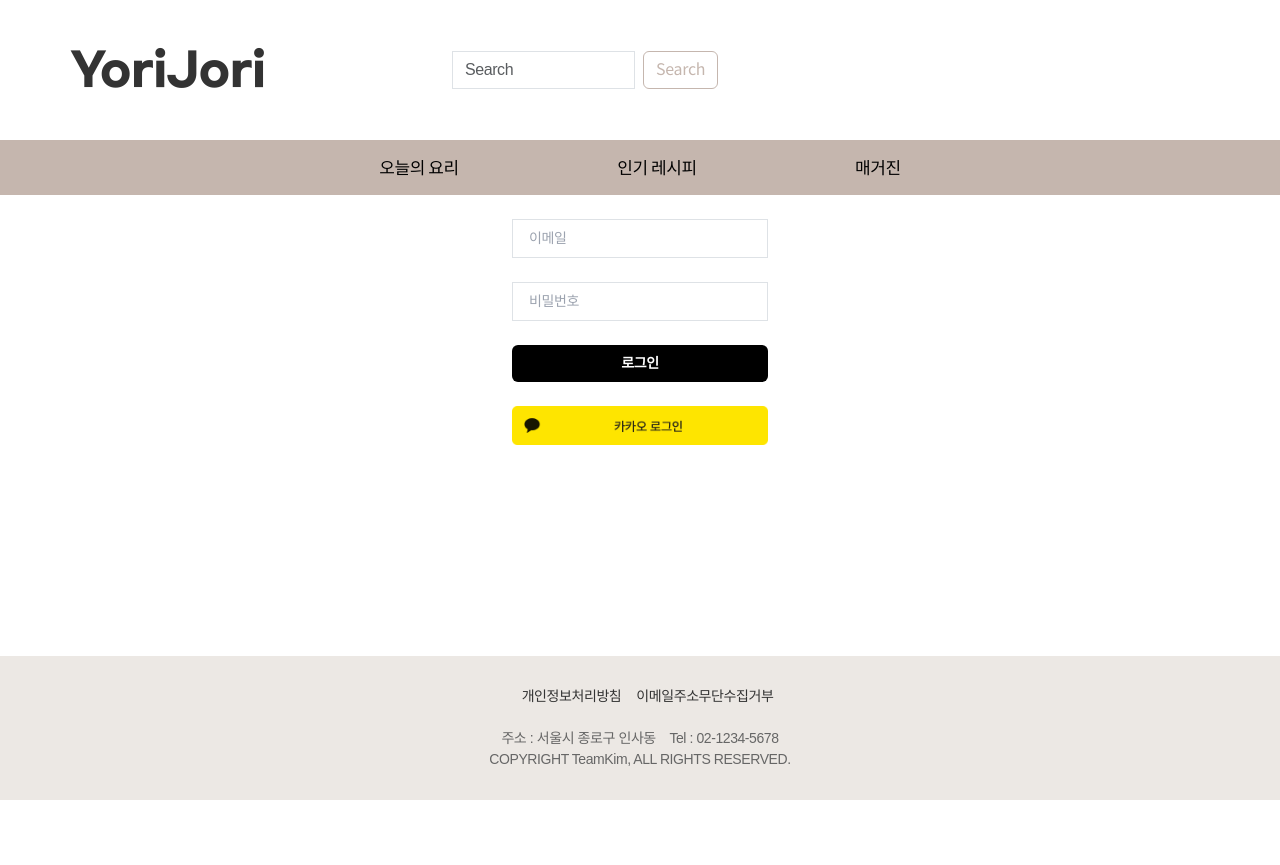
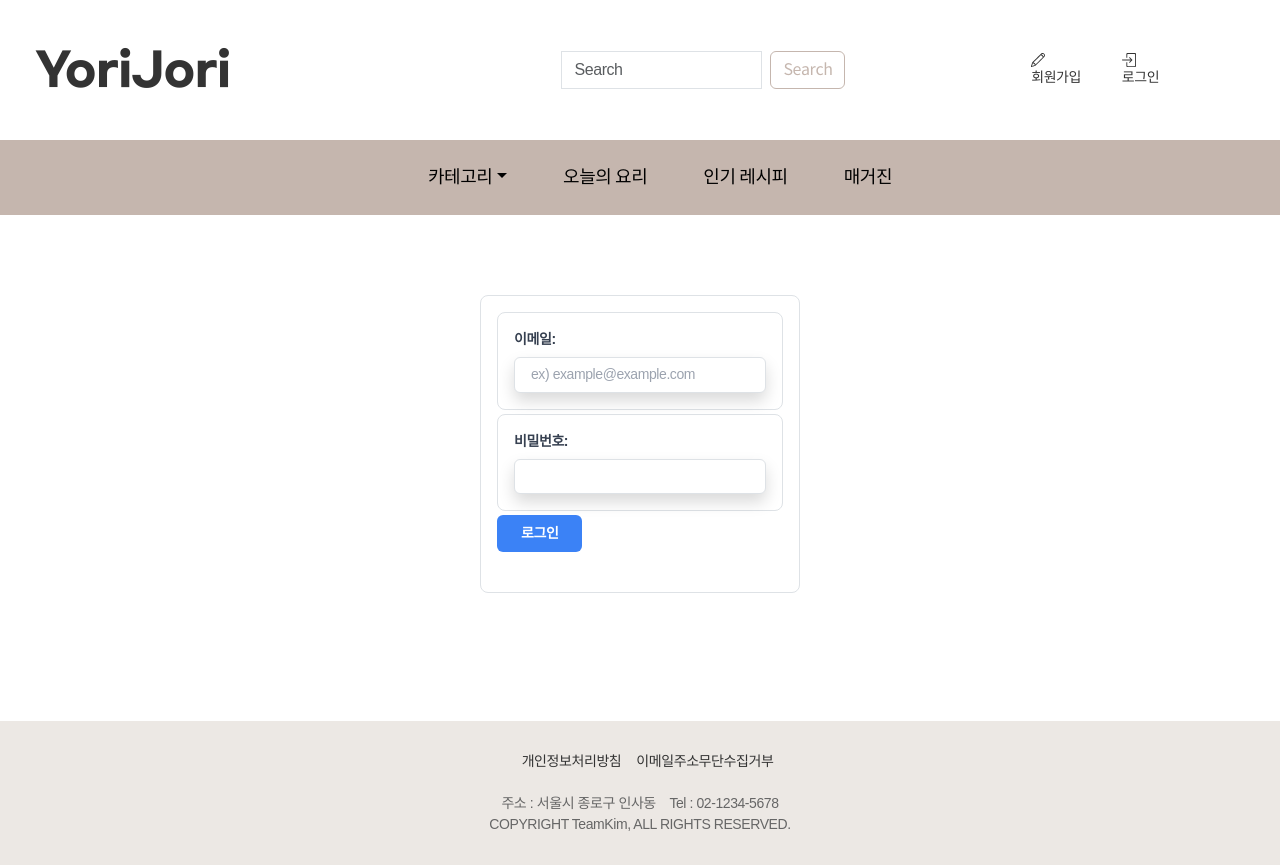
Before and after one commit to tae9e/TeamKimFood, a React (Create React App) app in the folder src/main/frontend/: page /login in a window 1280 px wide. Before the commit the page ends 800 px from the top, so only its background shows below. Built offline with nearby package versions, Linux system fonts and the light colour scheme; a web font is replaced by a local one.

Commit message:
302응답 코드

```diff
--- a/src/main/frontend/src/component/Css/Common.css
+++ b/src/main/frontend/src/component/Css/Common.css
@@ -9,36 +9,34 @@ header {
     justify-content: space-between;
     align-items: center;
     width: 100%;
-    min-width: 500px;
     font-family: 'SpoqaHanSansNeo-R', sans-serif;
 }
 
-.hd-top {
+.hd_top {
     display: flex;
     flex-wrap: nowrap;
     align-items: center;
     justify-content: space-between;
-    width: 100vw;
-    height: 80px;
-    margin: 30px;
+    width: 100%;
+    height: 100px;
+    margin-top: 20px;
+    margin-bottom: 20px;
 }
 
-.logo, .d-flex, .signInUp {
-    flex: 1;
-}
-
-.hd-top .logo {
-    text-align: left;
+.hd_top .logo {
+    display: flex;
     flex-wrap: nowrap;
     min-width: 20%;
     font-family: 'GmarketSans-B', sans-serif;
     color: var(--beige);
     font-size: 45px;
-    padding-left: 40px;
+    margin: 10px;
+    padding-left: 25px;
+    padding-right: 150px;
 }
 
-.d-flex {
-    text-align: center;
+.hd_top .d-flex {
+    display: flex;
     flex-wrap: nowrap;
     min-width: 30%;
     max-width: 300px;
@@ -48,18 +46,12 @@ header {
 
 .signInUp {
     display: flex;
-    align-items: center; /* Center items vertically */
-    text-align: center;
-    margin-left: 150px;
+    flex-wrap: nowrap;
     min-width: 10%;
-    list-style: none;
-}
-
-.signInUp a {
-    display: flex;
-    align-items: center; /* Center items vertically */
-    text-decoration: none; /* Remove underline from links */
-    margin-left: 50px;
+    flex-direction: row;
+    justify-content: space-between;
+    margin: 0 auto;
+    margin-left: 15px;
 }
 
 .navbar {
@@ -78,9 +70,6 @@ header {
     align-items: center;
     justify-content: space-between;
     background-color: var(--beige);
-    padding-left: 300px;
-    padding-right: 300px;
-    max-height: 54.5px;
 }
 
 .navbar-nav {
@@ -98,8 +87,10 @@ header {
 }
 .navbar-nav .nav-link.active, .navbar-nav .nav-link.show {
     color: var(--bs-navbar-active-color);
-    -webkit-transition: all .3s;
-    transition: all .3s;
+}
+.navbar-nav .dropdown-menu {
+    position: static;
+    width: 100%;
 }
 
 .menulist {
@@ -111,7 +102,6 @@ header {
     display: flex;
     flex-direction: row;
     flex-wrap: wrap;
-    font-size: 17px;
     margin: auto;
     padding-top: 0.5rem;
     padding-bottom: 0.5rem;
--- a/src/main/frontend/src/component/Header/Header.js
+++ b/src/main/frontend/src/component/Header/Header.js
@@ -1,60 +1,107 @@
-
-import Container from 'react-bootstrap/Container';import 'bootstrap/dist/css/bootstrap.min.css';
+import 'bootstrap/dist/css/bootstrap.min.css';
+import Button from 'react-bootstrap/Button';
+import Container from 'react-bootstrap/Container';
+import Form from 'react-bootstrap/Form';
+import Nav from 'react-bootstrap/Nav';
+import Navbar from 'react-bootstrap/Navbar';
+import NavDropdown from 'react-bootstrap/NavDropdown';
+import { SlLogin, SlPencil } from "react-icons/sl";
 import '../Css/Common.css';
-import Button from 'react-bootstrap/Button';
-import Form from 'react-bootstrap/Form';
-import Navbar from 'react-bootstrap/Navbar';
-import { SlLogin, SlPencil, SlPersonCircle, SlShieldFill } from "react-icons/sl";
 import React, { useState, useEffect } from 'react';
-import { KAKAO_AUTH_URL } from '../OAuth';
 import axios from 'axios';
 import { useNavigate } from 'react-router-dom';
 
-function Header() {
+//JWT 디코딩
+function TopNav() {
     const [isLoggedIn, setIsLoggedIn] = useState(false);
-    const [userRole, setUserRole] = useState(null);
+    const [isAdmin, setIsAdmin] = useState(false);
     const navigate = useNavigate();
+
+    const decodeToken = (token) => {
+        try {
+            const base64Url = token.split('.')[1];
+            const base64 = base64Url.replace(/-/g, '+').replace(/_/g, '/');
+            const jsonPayload = decodeURIComponent(
+                atob(base64)
+                    .split('')
+                    .map((c) => '%' + ('00' + c.charCodeAt(0).toString(16)).slice(-2))
+                    .join('')
+            );
+
+            return JSON.parse(jsonPayload);
+
+        } catch (error) {
+            console.error('Error decoding token:', error);
+            return null;
+        }
+    };
 
     useEffect(() => {
         const token = localStorage.getItem('token');
         if (token) {
+            const decodedToken = decodeToken(token);
+            if (decodedToken) {
+                const isAdmin = decodedToken.role === 'ADMIN';
                 setIsLoggedIn(true);
+                setIsAdmin(isAdmin);
+            } else {
+                // 토큰 디코딩에 실패한 경우 처리
+                console.error('Token decoding failed.');
+            }
         }
     }, []);
 
+    //로그인
     const handleLogin = (loginCredentials) => {
+        console.log('ok');
         axios.post('/login', loginCredentials)
             .then(response => {
                 localStorage.setItem('token', response.data.token);
                 setIsLoggedIn(true);
-          setIsAdmin(response.data.isAdmin === 'true'); // 여기서 관리자 여부 설정
+                setIsAdmin(response.data.isAdmin === 'true');
+                console.log('응답 확인', response.data);
+                // 로그인 후 처리
+                handleAdminOrMyPageClick();
             })
             .catch(error => {
                 console.log('에러 발생');
             });
     };
-0
+
+    //로그아웃
     const handleLogout = () => {
         localStorage.removeItem('token');
         setIsLoggedIn(false);
         setIsAdmin(false);
+        //로그아웃 후 홈페이지로 이동
+        navigate('/');
     };
 
+    //로그인 후 처리
     const handleAdminOrMyPageClick = () => {
+        console.log('로그인 user', isAdmin)
         if (isAdmin) {
+            console.log('관리자 페이지 이동 완료')
             navigate('/admin');
         } else {
-           navigate('/mypage');
+            console.log('마이 페이지로 이동 완료')
+            navigate('/main');
         }
     };
 
-
-
+    //로그인 버튼 클릭 시 호출될 함수
+    const handleLoginClick = () => {
+        const loginCredentials = {
+            username: 'username',
+            password: 'password',
+        };
+        handleLogin(loginCredentials);
+    };
 
     return (
         <header>
-            <div className="hd-top">
-                <span className="logo"><a href="/main">YoriJori</a></span>
+            <div className="hd_top">
+                <span className="logo"><a href="/">YoriJori</a></span>
                 <Form className="d-flex">
                     <Form.Control
                         type="search"
@@ -65,38 +112,50 @@ function Header() {
                     <Button className="btn_regular" variant="outline-success">Search</Button>
                 </Form>
                 <ul className="signInUp">
-                        {isLoggedIn && (
+                    {!isLoggedIn ? (
                         <>
-                                                {userRole === 'user' && (
-                                                    <li><a href="/member-info">
-                                                        {/*<SlPersonCircle /> */}
-                                                        회원정보</a></li>
+                            <li><a href="/signin"><SlPencil /> 회원가입</a></li>
+                            <li><a href="/login" onClick={handleLoginClick}><SlLogin /> 로그인</a></li>
+                        </>
+                    ) : (
+                        <>
+                            {isAdmin ? (
+                                <li><a onClick={handleAdminOrMyPageClick}>관리자 페이지</a></li>
+                            ) : (
+                                <li><a onClick={handleAdminOrMyPageClick}>마이 페이지</a></li>
                             )}
-                                                {userRole === 'admin' && (
-                                                    <li><a href="/admin">
-                                                        {/*<SlShieldFill />*/}
-                                                        관리자 페이지</a></li>
-                                                )}
-                                                <li><a href="/main" onClick={handleLogout}><SlLogin /> 로그아웃</a></li>
+                            <li><a href="/" onClick={handleLogout}><SlLogin /> 로그아웃</a></li>
                         </>
                     )}
                 </ul>
             </div>
 
-           <Navbar expand="lg" className="navbar">
+            <Navbar expand="lg" className="bg-body-navbar">
                 <Container fluid="true" id="contNav">
 
-                              <ul className="navbar-nav" >
-                                  <li className="depth-1 navbar-text"><a href="#">오늘의 요리</a></li>
-                                  <li className="depth-1 navbar-text"><a href="#">인기 레시피</a></li>
-                                  <li className="depth-1 navbar-text"><a href="#">매거진</a></li>
-                              </ul>
+                    <Navbar.Toggle aria-controls="navbarScroll" />
+                    <Navbar.Collapse id="navbarScroll">
+                        <Nav
+                            className="navbar-text"
+                            style={{ maxHeight: '100px' }}
+                            navbarScroll>
 
+                            <NavDropdown title="카테고리" id="navbarScrollingDropdown" className="menulist">
+                                <NavDropdown.Item href="#action1">종류별
+                                    밑반찬 | 메인반찬 | 국/탕/찌개 | 디저트 | 면상황별/만두 | 밥/죽/떡 | 퓨전 | 김치/젓갈 | 장류/양념/소스/잼 | 양식 | 샐러드 | 스프 | 빵/과자 | 차/음료/술 | 기타</NavDropdown.Item>
+                                <NavDropdown.Item href="#action2">상황별</NavDropdown.Item>
+                                <NavDropdown.Item href="#action3">재료별</NavDropdown.Item>
+                            </NavDropdown>
+                            <Nav.Link href="#action4" className="menulist">오늘의 요리</Nav.Link>
+                            <Nav.Link href="#action5" className="menulist">인기 레시피</Nav.Link>
+                            <Nav.Link href="#action6" className="menulist">매거진</Nav.Link>
+
+                        </Nav>
+                    </Navbar.Collapse>
                 </Container>
             </Navbar>
-
         </header>
     );
 }
 
-          export default Header;
+export default TopNav;
--- a/src/main/frontend/src/component/LoginForm.js
+++ b/src/main/frontend/src/component/LoginForm.js
@@ -1,80 +1,68 @@
 import React, { useState } from 'react';
+import axios from 'axios';
 import { useNavigate } from 'react-router-dom';
-import { KAKAO_AUTH_URL } from './OAuth';
 
-function LoginForm() {
-    const [email, setEmail] = useState('');
-    const [password, setPassword] = useState('');
-    const [errorMessage, setErrorMessage] = useState('');
+const LoginForm = () => {
+    const [loginData, setLoginData] = useState({
+        username: '',
+        password: '',
+    });
+    const [errors, setErrors] = useState({}); // 유효성 검사 오류를 저장할 상태
     const navigate = useNavigate();
 
-    const submitClick = async (e) => {
+    const handleChange = (e) => {
+        setLoginData({ ...loginData, [e.target.name]: e.target.value });
+        setErrors({ ...errors, [e.target.name]: '' });
+    };
+
+    const handleSubmit = async (e) => {
         e.preventDefault();
-        const loginData = { username: email, password: password };
 
         try {
-            const response = await fetch('http://localhost:8080/public/login', {
-                method: 'POST',
-                headers: {
-                    'Content-Type': 'application/json',
-                },
-                body: JSON.stringify(loginData),
-            });
-
-            if(response.ok) {
-                const data = await response.json();
-                localStorage.setItem('token', data.token);
-                navigate('/boardlist');
-            } else {
-                setErrorMessage('로그인 실패. 이메일 또는 비밀번호를 확인해주세요.');
+            const response = await axios.post('/public/login', loginData);
+            localStorage.setItem('token', response.data.token);
+            alert('방문해주셔서 감사합니다.'); // 로그인 성공 메시지
+            navigate('/'); // 성공적으로 로그인되면 홈페이지로 이동
+        } catch (error) {
+            if (error.response && error.response.data) {
+                // 서버로부터 받은 오류 메시지를 상태에 저장
+                setErrors(error.response.data);
             }
-        } catch(error) {
-            console.error('로그인 요청 중 오류 발생: ', error);
-            setErrorMessage('로그인 중 문제가 발생했습니다. 나중에 다시 시도해주세요.');
         }
     };
 
     return (
-            <section className="main">
-                <div className="m_login signin">
-                    <div className="log_box flex flex-col items-center">
-                        <div className="mb-4 mt-4">
+        <div className={'flex justify-center items-center my-20'}>
+            <form onSubmit={handleSubmit} className={'w-full max-w-xs border p-3 rounded-lg'}>
+                <div className={'mb-1 border p-3 rounded-lg'}>
+                    <label className={'block text-gray-700 text-sm font-bold mb-2'}>이메일:</label>
                     <input
-                                type="text"
-                                placeholder="이메일"
-                                value={email}
-                                onChange={(e) => setEmail(e.target.value)}
-                                className="w-64 py-2 px-3 rounded-md border" />
+                        type="email"
+                        name="username"
+                        value={loginData.username}
+                        onChange={handleChange}
+                        required
+                        placeholder={'ex) example@example.com'}
+                        className={'shadow appearance-none border ${errors.email ? \'border-red-500\' : \'\'} rounded w-full py-2 px-3 text-gray-700 leading-tight focus:outline-none focus:shadow-outline'}
+                    />
+                    {errors.email && <p style={{ color: 'red' }}>{errors.email}</p>}
                 </div>
-                        <div className="mb-4">
-                            <input
-                                type="password"
-                                placeholder="비밀번호"
-                                value={password}
-                                onChange={(e) => setPassword(e.target.value)}
-                                className="w-64 py-2 px-3 rounded-md border" />
+                <div className={' mb-1 border p-3 rounded-lg'}>
+                    <label className={'block text-gray-700 text-sm font-bold mb-2'}>비밀번호:</label>
+                    <input type="password" name="password" value={loginData.password} onChange={handleChange} required
+                           className={'shadow appearance-none border ${errors.password ? \'border-red-500\' : \'\'} rounded w-full py-2 px-3 text-gray-700 leading-tight focus:outline-none focus:shadow-outline'}
+                    />
+                    {errors.password && <p style={{ color: 'red' }}>{errors.password}</p>}
                 </div>
-                        <div className="mb-4">
-                            <button
-                                onClick={submitClick}
-                                className="w-64 bg-black hover:bg-blue-700 text-white font-bold py-2 px-4 rounded cursor-pointer">
-                                로그인
-                            </button>
+                <div className={'mb-4'}>
+                    <button type="submit"
+                            className={"bg-blue-500 hover:bg-blue-700 text-white font-bold py-2 px-4 rounded focus:outline-none focus:shadow-outline"}
+                    >로그인</button>
                 </div>
-                        {errorMessage && (
-                            <div className="text-red-500">
-                                {errorMessage}
+
+            </form>
         </div>
-                        )}
-                        <div className="mt-0.1">
-                            <a href={KAKAO_AUTH_URL} className="kakaobtn w-64 h-10 rounded-lg flex items-center justify-center text-lg">
-                                <img src={`${process.env.PUBLIC_URL}/kakao_login.png`} alt="카카오 로그인" />
-                            </a>
-                        </div>
-                    </div>
-                </div>
-            </section>
     );
-    }
+};
 
 export default LoginForm;
--- a/src/main/frontend/src/component/member/MemberRegistrationForm.js
+++ b/src/main/frontend/src/component/member/MemberRegistrationForm.js
@@ -1,97 +1,109 @@
-import React, { useState } from 'react';
+import React from 'react';
 import axios from 'axios';
 import { useNavigate } from 'react-router-dom';
+import { useForm } from 'react-hook-form';
 
 const MemberRegistrationForm = () => {
-    const [memberData, setMemberData] = useState({
-        name: '',
-        password: '',
-        email: '',
-        nickname: '',
-        phoneNumber: ''
-    });
-    const [errors, setErrors] = useState({}); // 유효성 검사 오류를 저장할 상태
+  const { register, handleSubmit, formState: { errors } } = useForm();
   const navigate = useNavigate();
-    const handleServerError = (error) => {
-        if (error.response && error.response.data) {
-            // 오류 메시지가 객체 형태라고 가정
-            const errors = error.response.data;
-            setErrors(errors);
-        }
-    };
-    const handleChange = (e) => {
-        setMemberData({ ...memberData, [e.target.name]: e.target.value });
-        // 오류 상태 업데이트 (해당 필드의 오류 제거)
-        setErrors({ ...errors, [e.target.name]: '' });
-    };
 
-    const handleSubmit = async (e) => {
-        e.preventDefault();
-
+  const onSubmit = async (data) => {
     try {
-            const response = await axios.post('/login/member', memberData);
+      const response = await axios.post('/login/member', data);
       alert(response.data); // 회원가입 성공 메시지
-            navigate('/login'); // 로그인 페이지로 이동
+      navigate('/login');
     } catch (error) {
       if (error.response && error.response.data) {
-                // 서버로부터 받은 오류 메시지를 상태에 저장
-                // setErrors(error.response.data);
-                handleServerError(error);
+        // 서버로부터 받은 오류 메시지를 상태에 저장 (필요한 경우)
+        // setErrors(error.response.data);  // 이 부분은 react-hook-form에서 자동으로 처리해 줍니다.
       }
     }
   };
 
   return (
     <div className={'flex justify-center items-center my-20 '}>
-        <form onSubmit={handleSubmit} className={'w-full max-w-xs border p-3 rounded-lg'}>
+      <form onSubmit={handleSubmit(onSubmit)} className={'w-full max-w-xs border p-3 rounded-lg'}>
         <div className={'mb-1 border p-3 rounded-lg'}>
           <label className={'block text-gray-700 text-sm font-bold mb-2'}>이름:</label>
           <input
             type="text"
             name="name"
-                    value={memberData.name}
-                    onChange={handleChange}
-                    required
+            {...register('name', { required: '이름을 입력해주세요.' })}
             placeholder={'ex)홍길동'}
-                    className={'shadow appearance-none border ${errors.name ? \'border-red-500\' : \'\'} rounded w-full py-2 px-3 text-gray-700 leading-tight focus:outline-none focus:shadow-outline'}
-                    // style={{ borderColor: errors.name ? 'red' : 'initial' }}
+            className={`shadow appearance-none border ${errors.name ? 'border-red-500' : ''} rounded w-full py-2 px-3 text-gray-700 leading-tight focus:outline-none focus:shadow-outline`}
           />
-                {errors.name && <p style={{ color: 'red' }}>{errors.name}</p>}
+          {errors.name && <p style={{ color: 'red' }}>{errors.name.message}</p>}
         </div>
-            <div className={' mb-1 border p-3 rounded-lg'}>
+
+        <div className={'mb-1 border p-3 rounded-lg'}>
           <label className={'block text-gray-700 text-sm font-bold mb-2'}>비밀번호:</label>
-                <input type="password" name="password" value={memberData.password} onChange={handleChange} required placeholder={'비밀번호를 입력해주세요!'}
-                       className={'shadow appearance-none border ${errors.password ? \'border-red-500\' : \'\'} rounded w-full py-2 px-3 text-gray-700 leading-tight focus:outline-none focus:shadow-outline'}
-                       // style={{ borderColor: errors.password ? 'red' : 'initial' }}
+          <input
+            type="password"
+            name="password"
+            {...register('password', {
+              required: '비밀번호는 최소 8자리 이상이어야 합니다.',
+              minLength: {
+                value: 8,
+                message: '비밀번호는 최소 8자리 이상이어야 합니다.'
+              }
+            })}
+            placeholder={'비밀번호를 입력해주세요!'}
+            className={`shadow appearance-none border ${errors.password ? 'border-red-500' : ''} rounded w-full py-2 px-3 text-gray-700 leading-tight focus:outline-none focus:shadow-outline`}
           />
+          {errors.password && <p style={{ color: 'red' }}>{errors.password.message}</p>}
+        </div>
 
-            </div>
         <div className={'mb-1 border p-3 rounded-lg'}>
           <label className={'block text-gray-700 text-sm font-bold mb-2'}>이메일:</label>
-                <input type="email" name="email" value={memberData.email} onChange={handleChange} required
+          <input
+            type="email"
+            name="email"
+            {...register('email', {
+              required: '올바른 이메일 형식이 아닙니다.',
+              pattern: {
+                value: /^(?:\w+\.?)*\w+@(?:\w+\.)+\w+$/,
+                message: '올바른 이메일 형식이 아닙니다.'
+              }
+            })}
             placeholder={'ex) hong@yorijori.shop'}
-                       className={'shadow appearance-none border ${errors.email ? \'border-red-500\' : \'\'} rounded w-full py-2 px-3 text-gray-700 leading-tight focus:outline-none focus:shadow-outline'}
-                       // style={{ borderColor: errors.email ? 'red' : 'initial' }}
+            className={`shadow appearance-none border ${errors.email ? 'border-red-500' : ''} rounded w-full py-2 px-3 text-gray-700 leading-tight focus:outline-none focus:shadow-outline`}
           />
+          {errors.email && <p style={{ color: 'red' }}>{errors.email.message}</p>}
         </div>
+
         <div className={'mb-1 border p-3 rounded-lg'}>
           <label className={'block text-gray-700 text-sm font-bold mb-2'}>닉네임:</label>
-                <input type="text" name="nickname" value={memberData.nickname} onChange={handleChange} required
+          <input
+            type="text"
+            name="nickname"
+            {...register('nickname', { required: '닉네임을 입력해주세요.' })}
             placeholder={'별명을 만들어주세요!'}
-                       className={'shadow appearance-none border ${errors.nickname ? \'border-red-500\' : \'\'} rounded w-full py-2 px-3 text-gray-700 leading-tight focus:outline-none focus:shadow-outline'}
-                       // style={{ borderColor: errors.nickname ? 'red' : 'initial' }}
+            className={`shadow appearance-none border ${errors.nickname ? 'border-red-500' : ''} rounded w-full py-2 px-3 text-gray-700 leading-tight focus:outline-none focus:shadow-outline`}
           />
+          {errors.nickname && <p style={{ color: 'red' }}>{errors.nickname.message}</p>}
         </div>
+
         <div className={'mb-1 border p-3 rounded-lg'}>
           <label className={'block text-gray-700 text-sm font-bold mb-2'}>전화번호:</label>
-                <input type="text" name="phoneNumber" value={memberData.phoneNumber} onChange={handleChange} required
+          <input
+            type="text"
+            name="phoneNumber"
+            {...register('phoneNumber', {
+              required: '전화번호 형식은 000-0000-0000입니다.',
+              pattern: {
+                value: /^010[.-]?(\d{3}|\d{4})[-]?(\d{4})$/,
+                message: '전화번호 형식은 000-0000-0000입니다.'
+              }
+            })}
             placeholder={'010-0000-0000'}
-                       className={'shadow appearance-none border ${errors.phoneNumber ? \'border-red-500\' : \'\'} rounded w-full py-2 px-3 text-gray-700 leading-tight focus:outline-none focus:shadow-outline'}
-                       // style={{ borderColor: errors.phoneNumber ? 'red' : 'initial' }}
+            className={`shadow appearance-none border ${errors.phoneNumber ? 'border-red-500' : ''} rounded w-full py-2 px-3 text-gray-700 leading-tight focus:outline-none focus:shadow-outline`}
           />
+          {errors.phoneNumber && <p style={{ color: 'red' }}>{errors.phoneNumber.message}</p>}
         </div>
+
         <div className={'mb-4'}>
-                <button type="submit"
+          <button
+            type="submit"
             className={"bg-blue-500 hover:bg-blue-700 text-white font-bold py-2 px-4 rounded focus:outline-none focus:shadow-outline"}
           >회원가입</button>
         </div>
```
Lines whose indentation alone changed are shown as unchanged.
